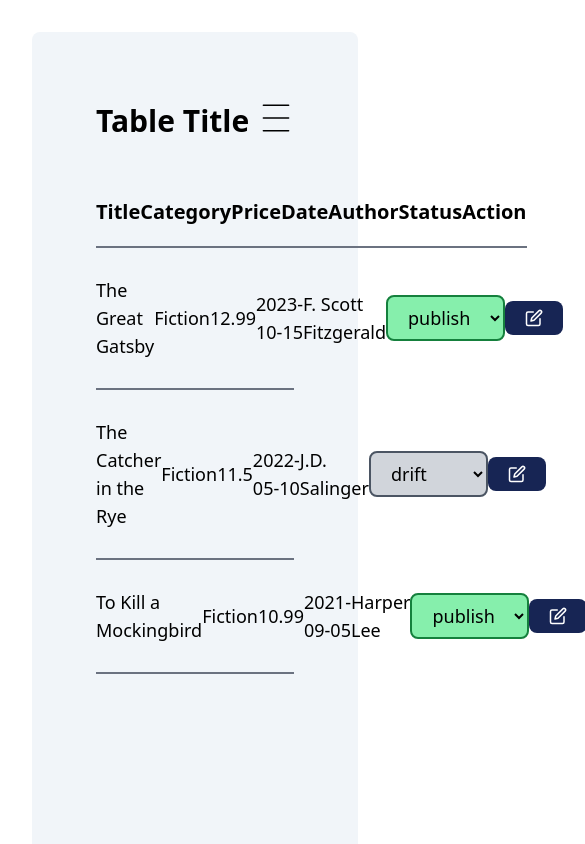
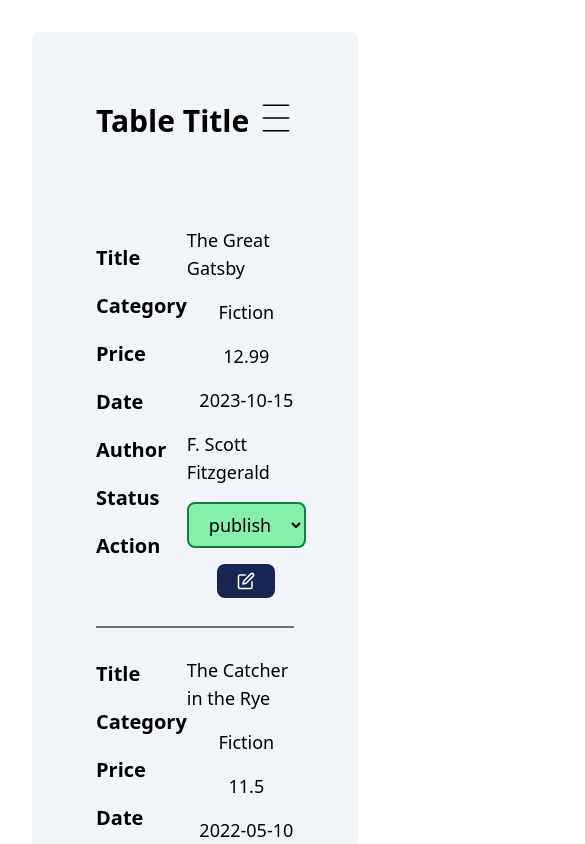
Before and after one commit to YusufHasan94/dynamic-table-component, a React (Vite) app: page / in a window 390 px wide. Shown: the top 844 px of the page, 585 px wide, since content can reach past the window. Built offline with nearby package versions, Linux system fonts and the light colour scheme.

Commit message:
fixing responsive issues

```diff
--- a/src/Components/Navbar/Navbar.jsx
+++ b/src/Components/Navbar/Navbar.jsx
@@ -11,16 +11,16 @@
   toggleCols,
 }) => {
   return (
-    <div className="w-full flex justify-between items-center mt-10">
+    <div className="w-full flex justify-between items-center mt-10 Navbar">
       <div>
         <h1 className="text-3xl font-semibold">Table Title</h1>
       </div>
-      <div className="relative">
+      <div className="relative NavIconContainer">
         <button className="text-4xl" onClick={handleToggle}>
           {isOpen ? <IoMdCloseCircleOutline /> : <CiMenuBurger />}
         </button>
         {isOpen ? (
-          <div className="absolute right-0 min-w-[260px]">
+          <div className="absolute right-0 min-w-[260px] navItemsContainer">
             <NavItems
               tableCols={tableCols}
               selectedCols={selectedCols}
--- a/src/Components/Table/Table.jsx
+++ b/src/Components/Table/Table.jsx
@@ -5,7 +5,7 @@
   return (
     <div className="my-14">
       <div className="">
-        <div className="flex text-xl font-semibold">
+        <div className="tableHeader hidden lg:flex text-xl font-semibold">
           {tableCols.map(
             (col, index) =>
               selectedCols.includes(col.title) && (
@@ -20,22 +20,41 @@
               )
           )}
         </div>
-        <div className="w-full">
+        <div className="w-full tableBody">
           {data.map((row, rowIndex) => (
             <div
               key={rowIndex}
-              className="flex items-center border-b-2 border-gray-500 py-5"
+              className="flex justify-around lg:justify-normal items-center border-b-2 border-gray-500 py-5"
             >
+              <div className="tableHeader flex lg:hidden flex-col text-xl font-semibold">
+                {tableCols.map(
+                  (col, index) =>
+                    selectedCols.includes(col.title) && (
+                      <h1
+                        key={index}
+                        className={`${
+                          col.title === "Title" ? "flex-[2]" : "flex-1"
+                        } text-start  pb-5`}
+                      >
+                        {col.title}
+                      </h1>
+                    )
+                )}
+              </div>
+              <div className="w-full flex flex-col lg:flex-row items-center">
                 {selectedCols.map((colTitle, colIndex) => (
                   <div
                     key={colIndex}
-                  className={`${colTitle === "Title" ? "flex-[2]" : "flex-1"}`}
+                    className={`${
+                      colTitle === "Title" ? "flex-[2]" : "flex-1"
+                    }`}
                   >
                     {selectedCols.includes(colTitle) && (
                       <TableCard item={row} colTitle={colTitle} />
                     )}
                   </div>
                 ))}
+              </div>
             </div>
           ))}
         </div>
```
Also changed, not shown: 1 other file (tests, documents, lock files or other folders). Lines whose indentation alone changed are shown as unchanged.
